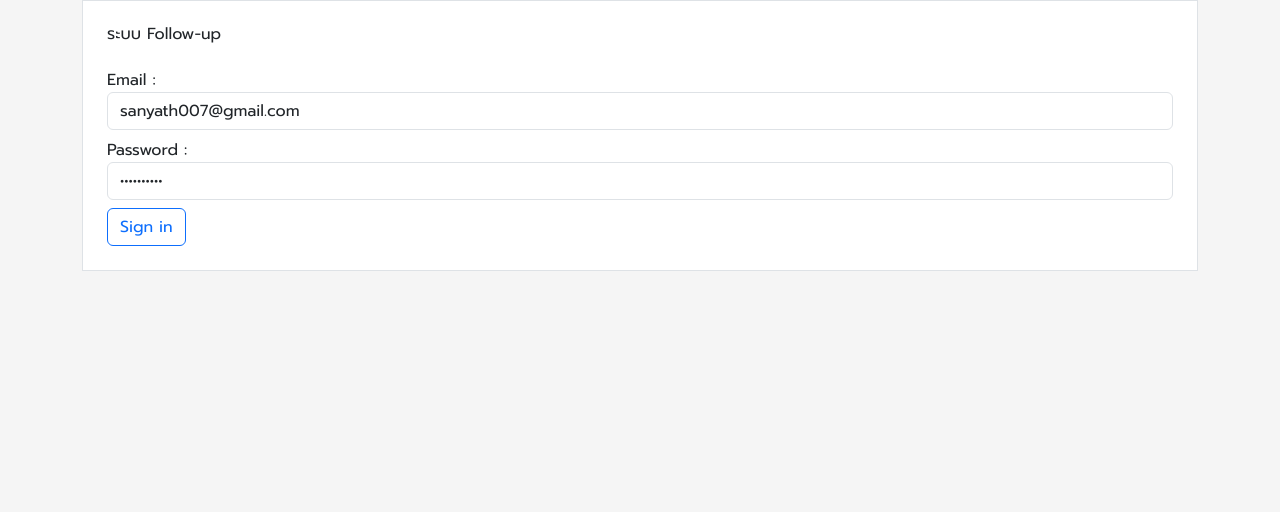
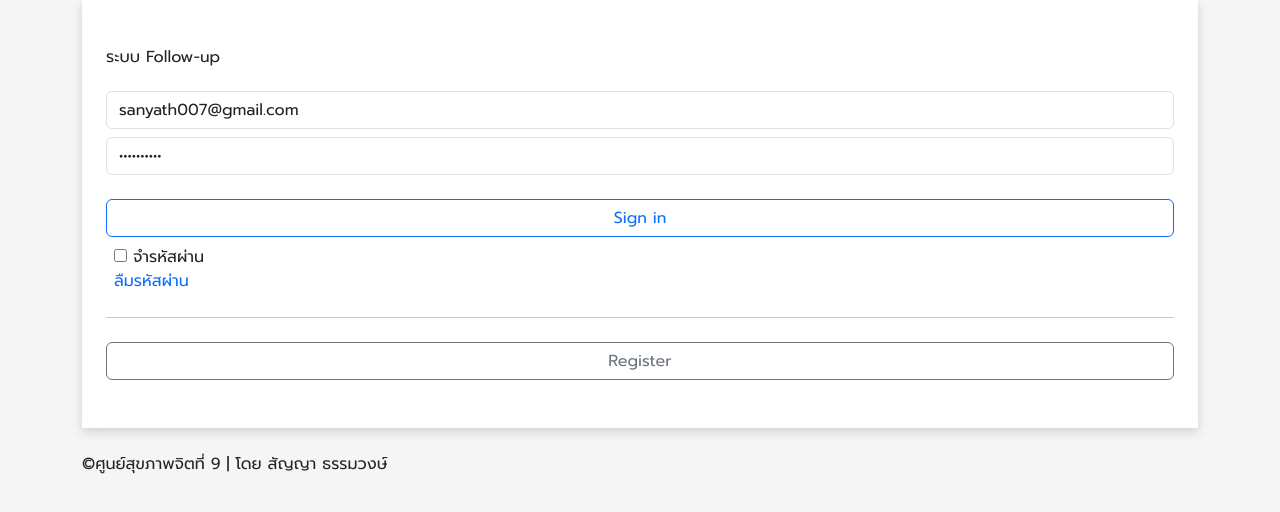
Before and after one commit to sanyath007/react-mhc9-report, a React (Vite) app: page /login in a window 1280 px wide. Shown: the top 512 px of the page. Built offline with nearby package versions, Linux system fonts and the light colour scheme; no server answers.

Commit message:
reflactor(Login): re-design all its UI

```diff
--- a/src/index.css
+++ b/src/index.css
@@ -37,3 +37,7 @@ footer {
 footer .footer-bottom {
     background: #47484d;
 }
+
+.login-box {
+    box-shadow: rgba(0, 0, 0, 0.15) 0px 4px 10px;
+}
--- a/src/views/Auth/Login.jsx
+++ b/src/views/Auth/Login.jsx
@@ -9,7 +9,6 @@ const Login = () => {
     const navigate = useNavigate();
 
     const handleSubmit = async (values, formik) => {
-        console.log(values);
         try {
             const res = await api.post('/api/login', values);
 
@@ -22,9 +21,9 @@ const Login = () => {
 
     return (
         <div className="container flex flex-col justify-center items-center min-h-[100vh]">
-            <div className="bg-white w-[420px] h-[360px] border rounded-lg p-4 flex flex-col justify-center items-center gap-2">
-                <h1 className="text-3xl font-bold">ระบบ Follow-up</h1>
-                <div className="mt-4">
+            <div className="login-box bg-white w-[360px] min-h-[360px] rounded-lg px-4 py-4 flex flex-col justify-center items-center">
+                <h1 className="text-3xl font-bold mt-4">ระบบ Follow-up</h1>
+                <div className="w-[100%] my-4">
                     <Formik
                         initialValues={{
                             email: 'sanyath007@gmail.com',
@@ -36,39 +35,58 @@ const Login = () => {
                             <Form>
                                 <Row className="mb-2">
                                     <Col>
-                                        <label htmlFor="">Email :</label>
                                         <input
                                             type="text"
                                             name="email"
                                             value={formik.values.email}
                                             onChange={formik.handleChange}
                                             className="form-control"
+                                            placeholder="Email"
                                         />
                                     </Col>
                                 </Row>
-                                <Row className="mb-2">
+                                <Row className="mb-4">
                                     <Col>
-                                        <label htmlFor="">Password :</label>
                                         <input
                                             type="password"
                                             name="password"
                                             value={formik.values.password}
                                             onChange={formik.handleChange}
                                             className="form-control"
+                                            placeholder="Password"
                                         />
                                     </Col>
                                 </Row>
-                                <Row>
-                                    <Col>
-                                        <button type="submit" className="btn btn-outline-primary">
-                                            Sign in
-                                        </button>
-                                    </Col>
-                                </Row>
+
+                                <div className="d-grid mb-2">
+                                    <button type="submit" className="btn btn-outline-primary">
+                                        Sign in
+                                    </button>
+                                </div>
+
+                                <div className="flex flex-row justify-between mb-4 px-2">
+                                    <div className="flex flex-row items-center gap-1">
+                                        <input type="checkbox" name="" /> จำรหัสผ่าน
+                                    </div>
+
+                                    <a href="#" className="text-primary">ลืมรหัสผ่าน</a>
+                                </div>
+
+                                <hr />
+
+                                <div className="d-grid mt-4">
+                                    <button type="submit" className="btn btn-outline-secondary">
+                                        Register
+                                    </button>
+                                </div>
                             </Form>
                         )}
                     </Formik>
                 </div>
+            </div>
+
+            <div className="mt-4 text-gray-600 text-sm">
+                <a href="https:www.mhc9dmh.com">©ศูนย์สุขภาพจิตที่ 9</a> | โดย สัญญา ธรรมวงษ์
             </div>
         </div>
     )
```
